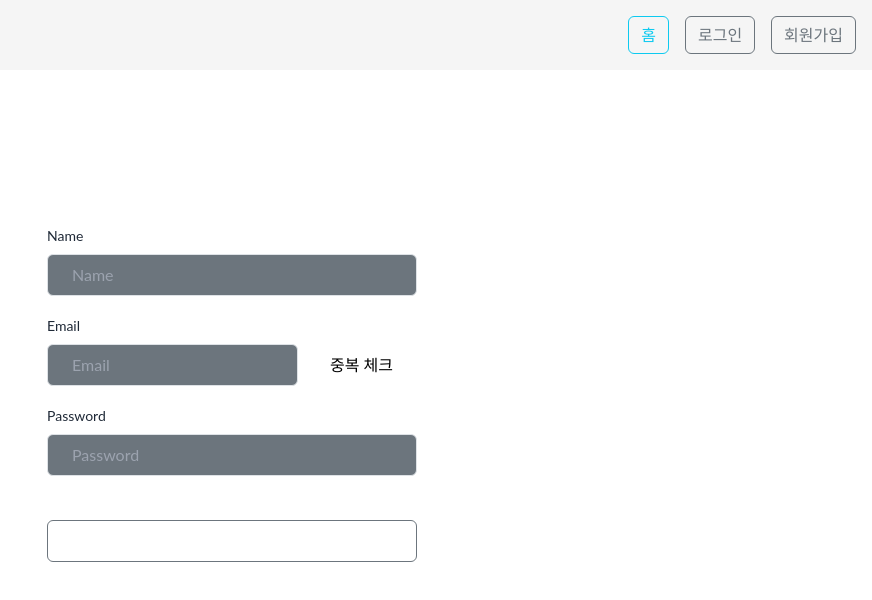
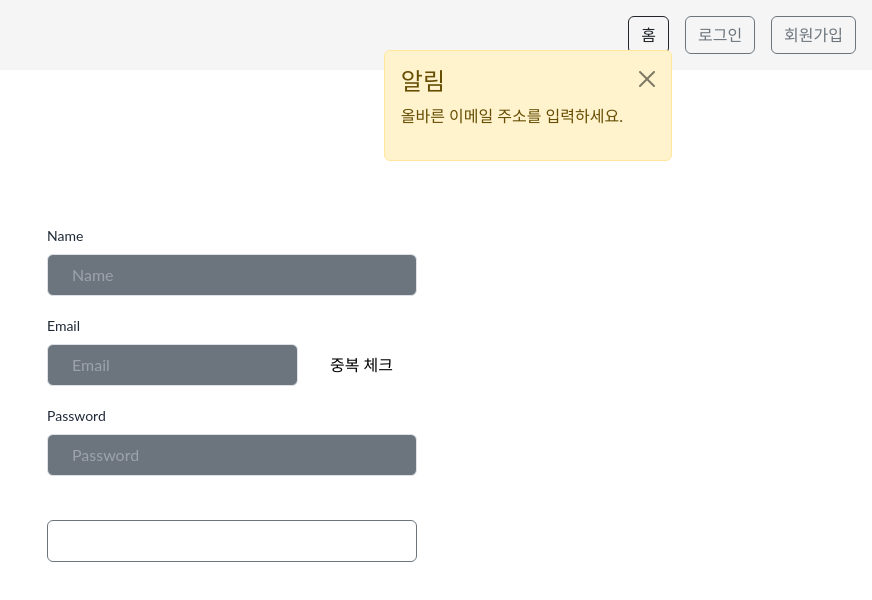
Before and after one commit to innig0000/next-login, a Next.js app: page /newuser in a window 1280 px wide. Both pictures are taken after a click on the button "중복 체크". Shown: the top 600 px of the page, without its empty margins (408-1280 px from the left). Built offline with nearby package versions, Linux system fonts and the light colour scheme; no server answers; the database is empty.

Commit message:
회원가입페이지 alert 부트스트랩으로 수정

```diff
--- a/app/components/Top.tsx
+++ b/app/components/Top.tsx
@@ -43,7 +43,7 @@ const Top = () => {
             </nav>
             <div className="auth">
                 <Link href="/">
-                    <Button variant="outline-info">홈</Button>
+                    <Button variant="outline-dark">홈</Button>
                 </Link>
                 <Link href="/posting">
                     <Button variant="outline-secondary">새 글 쓰기</Button>
@@ -73,7 +73,7 @@ const Top = () => {
                     </nav>
                     <div className="auth">
                         <Link href="/">
-                            <Button variant="outline-info">홈</Button>
+                            <Button variant="outline-dark">홈</Button>
                         </Link>
 
 
--- a/app/newuser/page.tsx
+++ b/app/newuser/page.tsx
@@ -1,8 +1,8 @@
 'use client'
-import React, {useState} from "react";
+import React, {useEffect, useState} from "react";
 import Top from '../components/Top';
 import 'bootstrap/dist/css/bootstrap.min.css';
-import {Button} from "react-bootstrap";
+import {Alert, Button} from "react-bootstrap";
 
 function NewUser() {
     const [data, setData] = useState({
@@ -13,6 +13,23 @@ function NewUser() {
     const [isEmailTaken, setIsEmailTaken] = useState(false);
     const [emailChecked, setEmailChecked] = useState(false);
     const [emailTrueChecked, setEmailTrueChecked] = useState(false);
+    const [alertText, setAlertText] = useState('');
+    const [showAlert, setShowAlert] = useState(false);
+
+    useEffect(() => {
+        if (showAlert) {
+            document.body.classList.add('show-alert');
+        } else {
+            document.body.classList.remove('show-alert');
+        }
+    },[showAlert]);
+
+    const showAlertWithText = (text) => {
+        setAlertText(text);
+        setShowAlert(true);
+    }
+
+    setTimeout(() => setShowAlert(false), 5000);
 
     const handleSubmit = async (e) => {
         e.preventDefault();
@@ -29,20 +46,20 @@ function NewUser() {
 
                 if (response.ok) {
                     console.log('POST request successful');
-                    alert("계정이 성공적으로 생성되었습니다!")
+                    showAlertWithText("계정이 성공적으로 생성되었습니다!")
                 }
         } else if (!data.name) {
                 console.error('POST request failed');
-                alert("사용자 이름을 작성해 주세요.");
+            showAlertWithText("사용자 이름을 작성해 주세요.")
         } else if (isEmailTaken || !emailChecked) {
             console.error('POST request failed');
-            alert("이메일 중복을 체크해 주세요.");
+            showAlertWithText("이메일 중복을 체크해 주세요.")
         } else if (!data.password) {
             console.error('POST request failed');
-            alert("비밀번호를 입력해 주세요.");
+            showAlertWithText("비밀번호를 입력해주세요")
         } else {
             console.error('POST request failed');
-            alert("계정 생성에 실패했습니다.")
+            showAlertWithText("계정 생성에 실패했습니다.")
         }
         } catch (error) {
             console.error('Error:', error);
@@ -57,7 +74,7 @@ function NewUser() {
         const emailRegex = /^[^\s@]+@[^\s@]+\.[^\s@]+$/;
         const isMailTrue = emailRegex.test(data.email);
         if (!isMailTrue) {
-            alert("올바른 이메일 주소를 입력하세요")
+            showAlertWithText("올바른 이메일 주소를 입력하세요.")
             setEmailTrueChecked(false);
         } else {
             setEmailTrueChecked(true);
@@ -83,6 +100,22 @@ function NewUser() {
     return (
         <main className='flex min-h-screen flex-col items-center space-y-10 p-24'>
             <Top/>
+            {showAlert && (
+                <Alert
+                    variant="warning"
+                    dismissible
+                    className="slide-down-alert"
+                    style={{
+                        position: 'absolute',
+                        top: '10px',
+                        right: '200px',
+                        zIndex: 9999,
+                    }}
+                >
+                    <Alert.Heading>알림</Alert.Heading>
+                    <p>{alertText}</p>
+                </Alert>
+            )}
             <h1 className='text-4xl font-semibold text-white'>회원 가입</h1>
         <form onSubmit={handleSubmit}>
             <div style={{padding: "10px"}}>
--- a/app/posting/page.tsx
+++ b/app/posting/page.tsx
@@ -66,7 +66,7 @@ const Posting = () => {
                         placeholder="title"
                         onChange={handleInputChange}
                         style={{ width: "800px" }}
-                        className='mt-2 block w-full h-[45px] rounded-md border bg-white px-4 py-2 text-gray-700 focus:border-blue-400 focus:outline-none focus:ring focus:ring-blue-300 focus:ring-opacity-40 dark:border-gray-600 dark:bg-gray-800 dark:text-gray-300 dark:focus:border-blue-300'
+                        className='mt-2 block w-full h-[45px] rounded-md border bg-white px-4 py-2 text-black-50 focus:border-blue-400 focus:outline-none focus:ring focus:ring-blue-300 focus:ring-opacity-40 dark:border-gray-600 dark:bg-gray-800 dark:text-gray-300 dark:focus:border-blue-300'
                     />
                 </div>
             </div>
@@ -83,7 +83,7 @@ const Posting = () => {
                         name="content"
                         placeholder="content"
                         onChange={handleInputChange}
-                        className='mt-2 block w-full h-[300px] rounded-md border bg-white pl-2 text-gray-700 focus:border-blue-400 focus:outline-none focus:ring focus:ring-blue-300 focus:ring-opacity-40 dark:border-gray-600 dark:bg-gray-800 dark:text-gray-300 dark:focus:border-blue-300'
+                        className='mt-2 block w-full h-[300px] rounded-md border bg-white pl-2 text-black-50 focus:border-blue-400 focus:outline-none focus:ring focus:ring-blue-300 focus:ring-opacity-40 dark:border-gray-600 dark:bg-gray-800 dark:text-gray-300 dark:focus:border-blue-300'
                     />
                 </div>
             </div>
```
